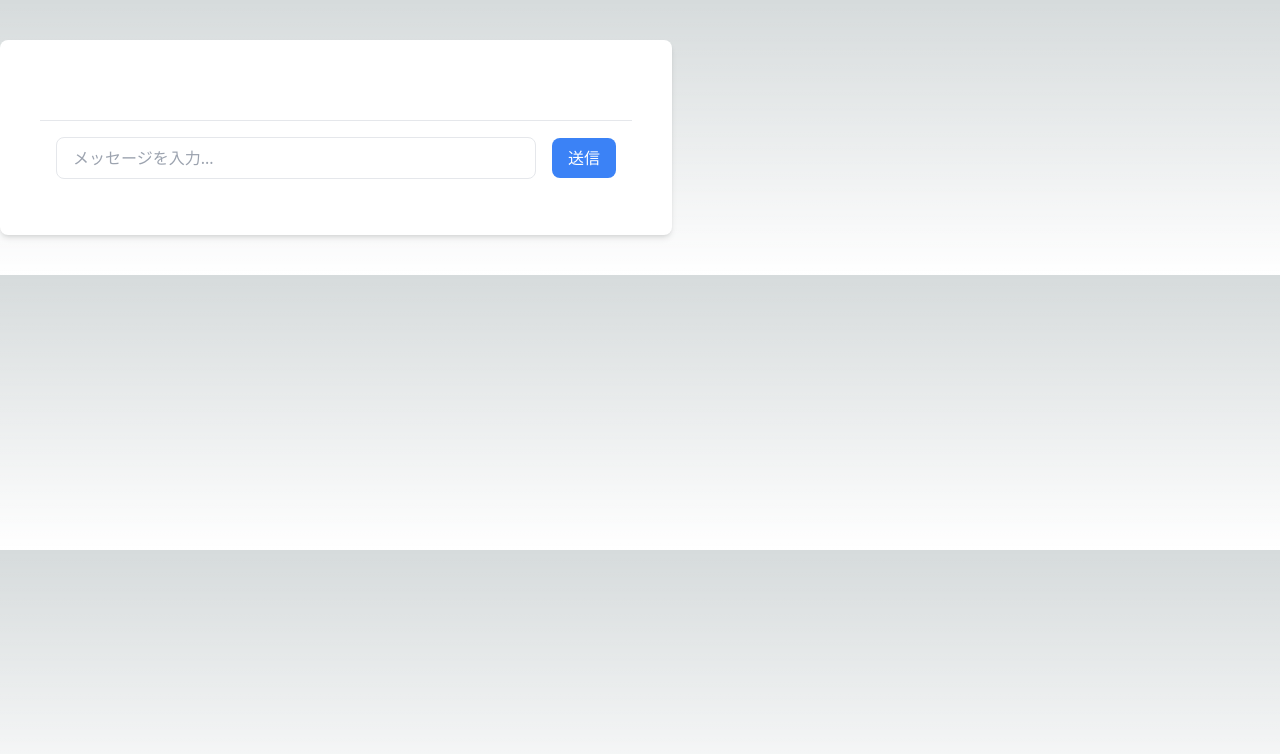
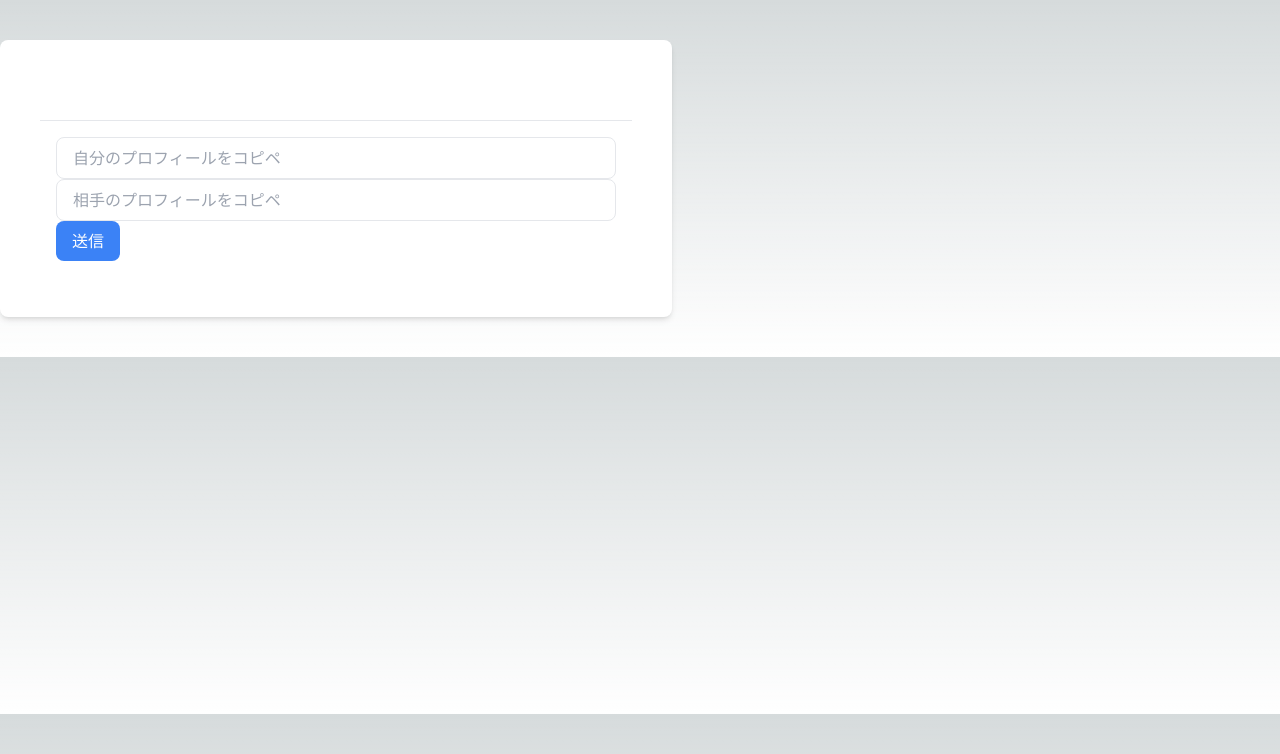
Before and after one commit to developerhost/chat_agency_gpt, a Next.js app: page / in a window 1280 px wide. Shown: the top 754 px of the page. Built offline with nearby package versions, Linux system fonts and the light colour scheme.

Commit message:
fix input

```diff
--- a/pages/components/InputForm.tsx
+++ b/pages/components/InputForm.tsx
@@ -7,38 +7,47 @@ type InputFormProps = {
 
 const InputForm = ({ onSubmit }: InputFormProps) => {
   // input要素への参照を作成
-  const inputRef = useRef<HTMLInputElement>(null);
+  const inputMyRef = useRef<HTMLInputElement>(null);
+  const inputYourRef = useRef<HTMLInputElement>(null);
 
   const handleSubmit = (e: React.FormEvent) => {
     e.preventDefault();
 
     // input要素から直接値を取得
-    const inputValue = inputRef.current?.value;
+    const inputMyProfile = inputMyRef.current?.value;
+    const inputYourProfile = inputYourRef.current?.value;
 
-    if (inputValue) {
+    if (inputMyProfile && inputYourProfile) {
       // 親コンポーネントから提供されたonSubmit関数を介して送信されたメッセージを処理
       onSubmit({
         role: "user",
-        content: inputValue,
+        content: `# 私のプロフィール \n ${inputMyProfile}\n\n# 相手のプロフィール \n ${inputYourProfile}`,
       });
-      inputRef.current.value = "";
+      inputMyRef.current.value = "";
+      inputYourRef.current.value = "";
     }
   };
 
   return (
     <form
       onSubmit={handleSubmit}
-      className="flex items-center p-4 border-t border-gray-200"
+      className="items-center p-4 border-t border-gray-200"
     >
       <input
         type="text"
-        ref={inputRef}
-        className="flex-grow px-4 py-2 border rounded-lg focus:outline-none focus:ring focus:border-blue-300"
-        placeholder="メッセージを入力..."
+        ref={inputMyRef}
+        className="w-full flex-grow px-4 py-2 border rounded-lg focus:outline-none focus:ring focus:border-blue-300"
+        placeholder="自分のプロフィールをコピペ"
+      />
+      <input
+        type="text"
+        ref={inputYourRef}
+        className="w-full flex-grow px-4 py-2 border rounded-lg focus:outline-none focus:ring focus:border-blue-300"
+        placeholder="相手のプロフィールをコピペ"
       />
       <button
         type="submit"
-        className="ml-4 px-4 py-2 bg-blue-500 text-white rounded-lg focus:outline-none focus:ring focus:border-blue-300"
+        className="px-4 py-2 bg-blue-500 text-white rounded-lg focus:outline-none focus:ring focus:border-blue-300"
       >
         送信
       </button>
```
